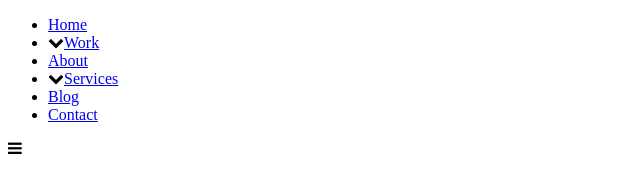
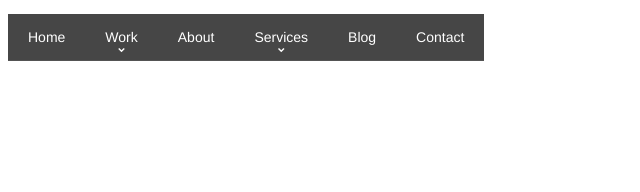
Before and after one commit to ryantbrown/reaktion.js, a plain HTML site: page index.html in a window 1280 px wide. Shown: the whole page, without its empty margins (0-640 px from the left). Drawn offline with nearby package versions, Linux system fonts and the light colour scheme; the site is published under a folder, as on GitHub Pages, so addresses that start at the root find nothing.

Commit message:
changed css link

```diff
--- a/index.html
+++ b/index.html
@@ -9,7 +9,7 @@
 
 		<!-- Font Awesome -->
 		<link rel="stylesheet" href="//netdna.bootstrapcdn.com/font-awesome/4.0.3/css/font-awesome.min.css" >
-	    <link rel="stylesheet" href="/css/reaktion.css" />
+	    <link rel="stylesheet" href="css/reaktion.css" />
 	</head>
 	<body>
 		<!-- Reaktion Markup -->
```
